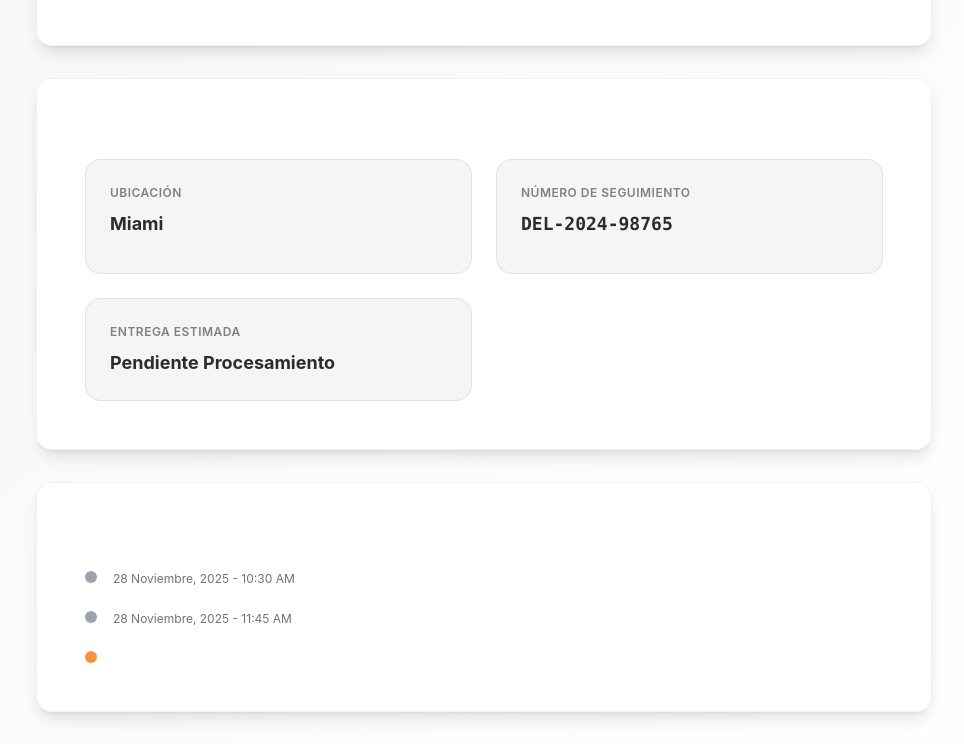
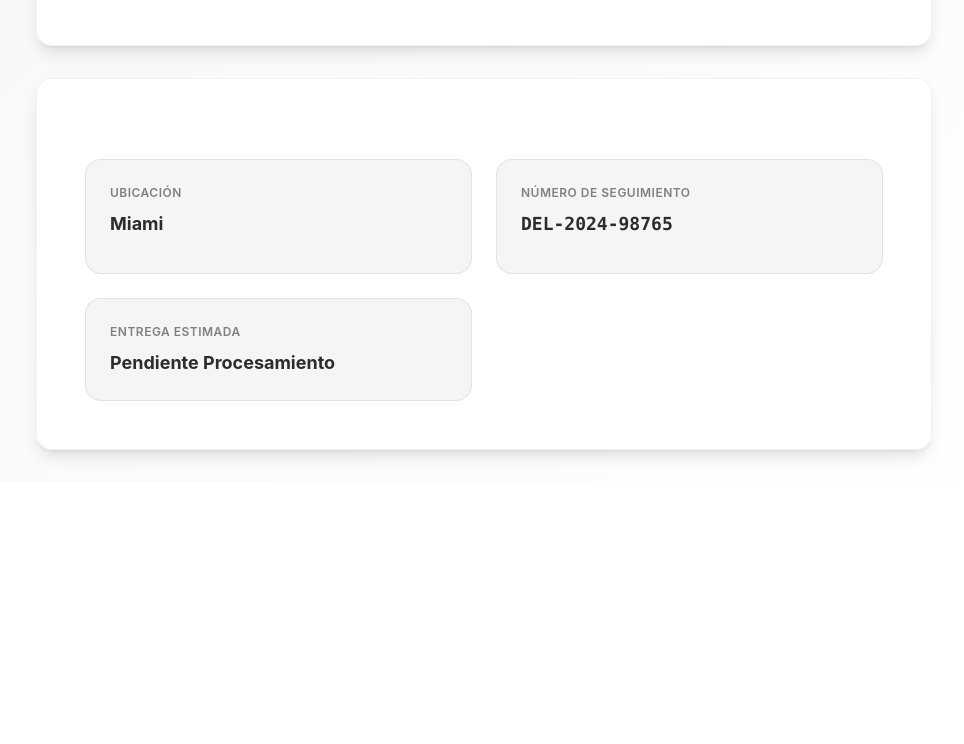
Before and after one commit to Callmeace86/delivery, a plain HTML site: page index.html in a window 1280 px wide. Shown: the part 493-1237 px from the top of the page, without its empty margins (156-1120 px from the left). After the commit the page ends 975 px from the top, so only its background shows below. Drawn offline with nearby package versions, Linux system fonts and the light colour scheme.

Commit message:
Update index.html

```diff
--- a/index.html
+++ b/index.html
@@ -170,7 +170,7 @@
             </div>
 
             <!-- Timeline Section -->
-            <div class="glass-card rounded-2xl p-8 md:p-12 shadow-lg mt-8">
+          <!--  <div class="glass-card rounded-2xl p-8 md:p-12 shadow-lg mt-8">
                 <h2 class="text-2xl font-bold text-gray-900 mb-8" data-es="Historial de Estado" data-en="Status History"></h2>
 
                 <div class="space-y-4">
@@ -198,7 +198,7 @@
                             <p class="font-semibold text-gray-900" data-es="En Proceso de Preparación" data-en="Being Prepared"></p>
                             <p class="text-sm text-gray-600 mt-1" data-es="Tu entrega está siendo preparada" data-en="Your delivery is being prepared"></p>
                             <p class="text-xs text-gray-500 mt-2" data-es="En progreso..." data-en="In progress..."></p>
-                        </div>
+                        </div> -->
                     </div>
                 </div>
             </div>
```
